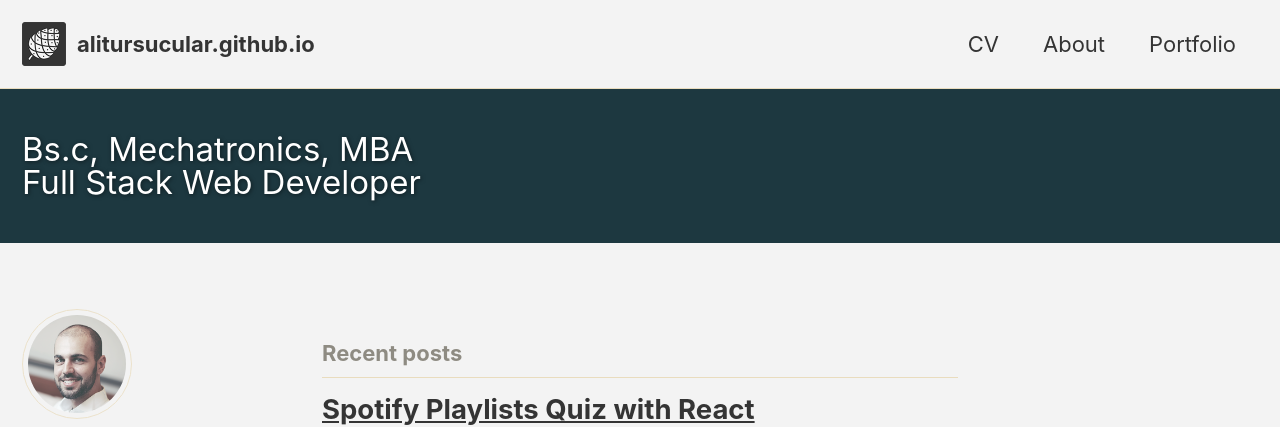
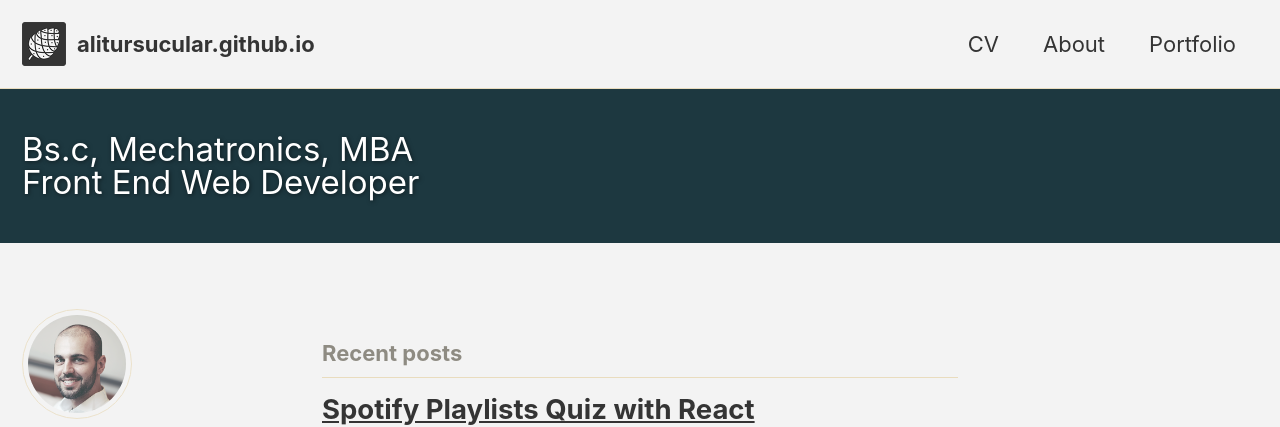
Before and after one commit to alitursucular/alitursucular.github.io, a Jekyll site: the page built from index.html, in a window 1280 px wide and 900 px high. Shown: the top 427 px of the window. Built offline with Jekyll 4.4.1, drawn with Linux system fonts in a browser that asks for light colours; cached includes are drawn as plain includes; the list of posts is cut into pages by our own code.

Commit message:
CV and several info update

```diff
--- a/_config.yml
+++ b/_config.yml
@@ -19,7 +19,7 @@ locale: "en-US"
 title: "alitursucular.github.io"
 title_separator: "-"
 name: "Ali Turşucular"
-description: "I am an accomplished Full Stack Web Developer and an engineer for 6+ years."
+description: "I am an accomplished Front End Web Developer and an engineer for 6+ years."
 url: "https://alitursucular.github.io" # the base hostname & protocol for your site e.g. "https://mmistakes.github.io"
 baseurl: # the subpath of your site, e.g. "/blog"
 repository: "alitursucular/alitursucular.github.io" # GitHub username/repo-name e.g. "mmistakes/minimal-mistakes"
--- a/index.html
+++ b/index.html
@@ -1,7 +1,7 @@
 ---
 layout: home
 author_profile: true
-title: "Bs.c, Mechatronics, MBA <br/>Full Stack Web Developer"
+title: "Bs.c, Mechatronics, MBA <br/>Front End Web Developer"
 read_time: false
 header:
   overlay_color: "#1d3840"
--- a/package.json
+++ b/package.json
@@ -1,7 +1,7 @@
 {
   "name": "alitursucular.github.io",
   "version": "4.15.2",
-  "description": "Full Stack Web Developer Portfolio",
+  "description": "Front End Web Developer Portfolio",
   "repository": {
     "type": "git",
     "url": "git://github.com/mmistakes/minimal-mistakes.git"
```
Also changed, not shown: README.md.
